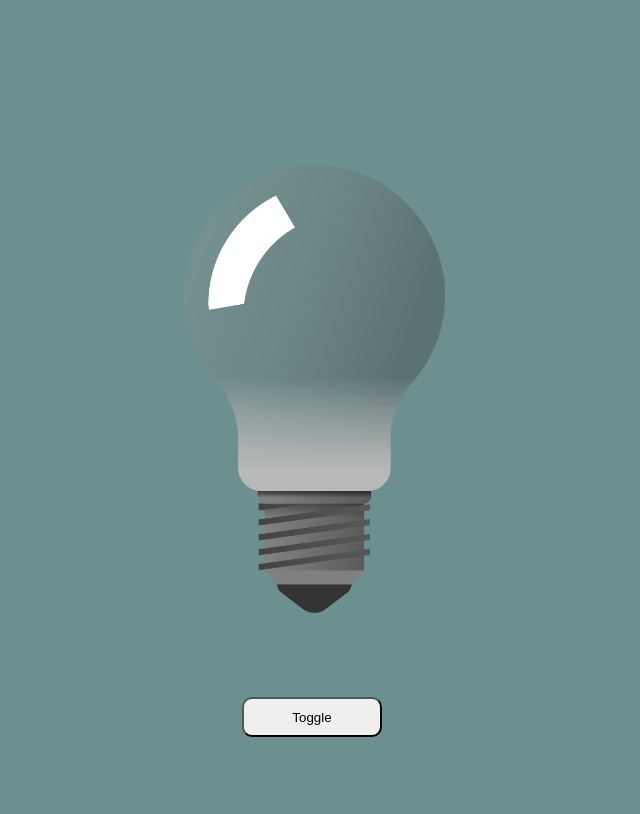
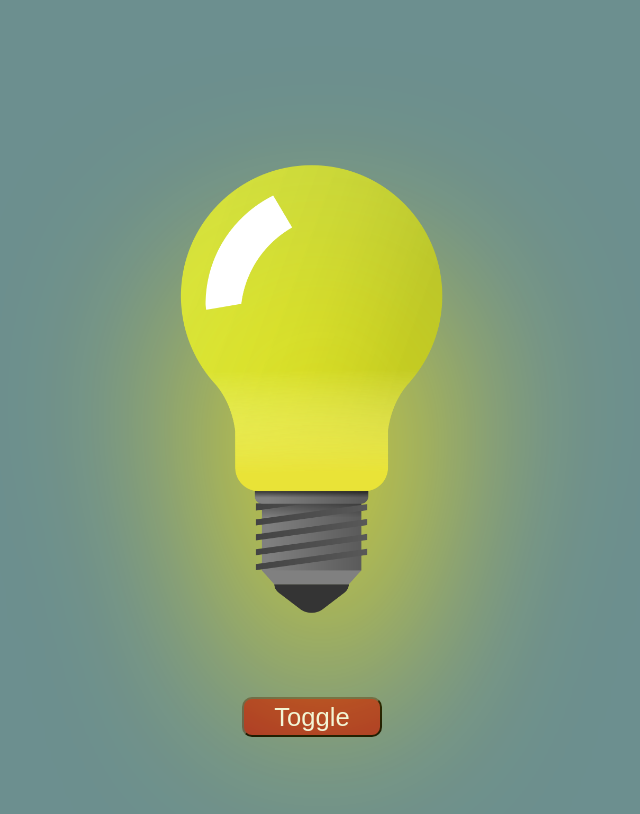
Before and after one commit to KrushnaX0X0/DOM-bulb, a plain HTML site: page index.html in a window 1280 px wide. Both pictures are taken after a click on the button "Toggle". Shown: the whole page, without its empty margins (336-976 px from the left). Drawn offline with Linux system fonts and the light colour scheme.

Commit message:
script add

```diff
--- a/index.html
+++ b/index.html
@@ -36,15 +36,39 @@
             justify-content: center;
             margin-top: 8vh;
             border-radius: 10px;
+            background-color: brown;
+            color: aliceblue;
+            font-size: 2vw;
+            font-weight: 500;
+        }
+        .back{
+            filter: drop-shadow(10px 100px 100px rgb(255, 235, 9));
         }
     </style>
     <div class="continer">
-        <img src="off.png" alt="" >
+        <img src="off.png" alt=""  id="Bulb">
 
 
     </div>
-    <button class="btn">Toggle</button>
+    <button class="btn" onclick="bulbaction()">Toggle</button>
     <script>
+        function bulbaction()
+        {
+            let bulbElement = document.getElementById("Bulb")
+            if (bulbElement.src.includes('off.png')){
+                bulbElement.src='on.png'
+                bulbElement.classList.add("back")
+
+
+            }
+            else{
+                bulbElement.src = 'off.png'
+                bulbElement.classList.remove("back")
+
+
+
+            }
+        }
 
     </script>
 
```
